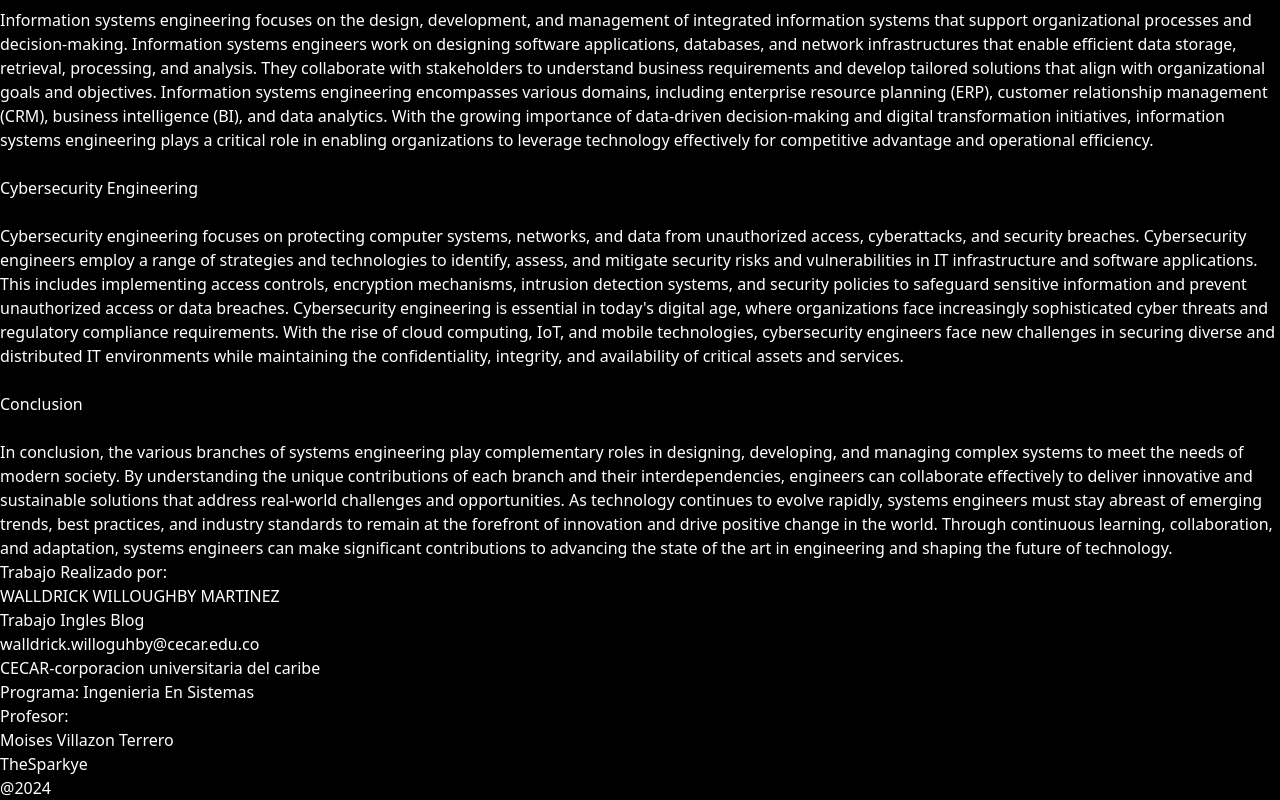
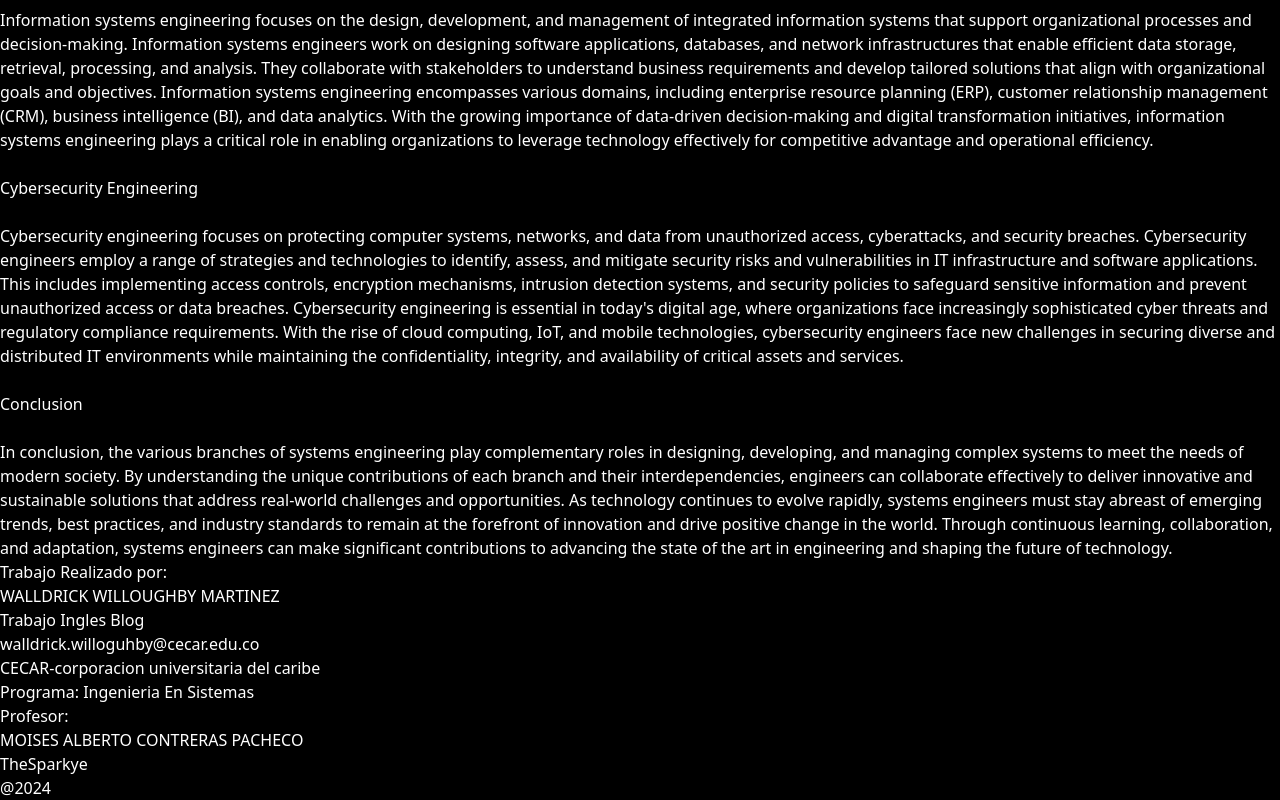
Before and after one commit to Walldrick/react-ingles, a React (Vite) app: page / in a window 1280 px wide. Shown: the part 904-1704 px from the top of the page. Built offline with nearby package versions, Linux system fonts and the light colour scheme.

Commit message:
Initial new

```diff
--- a/src/layouts/App.jsx
+++ b/src/layouts/App.jsx
@@ -30,7 +30,7 @@ function App() {
                 <div>
                     <h1>
                         Profesor: <br/>
-                        Moises Villazon Terrero
+                        MOISES ALBERTO CONTRERAS PACHECO
                     </h1>
                 </div>
                 <div>
```
